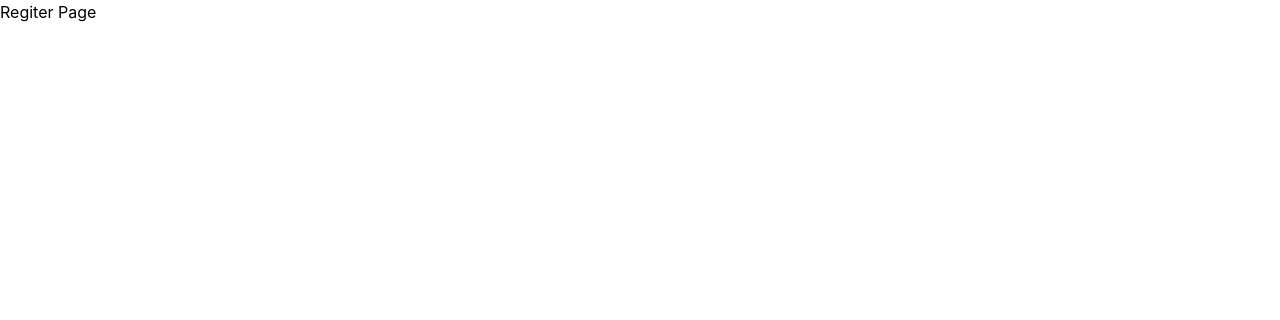
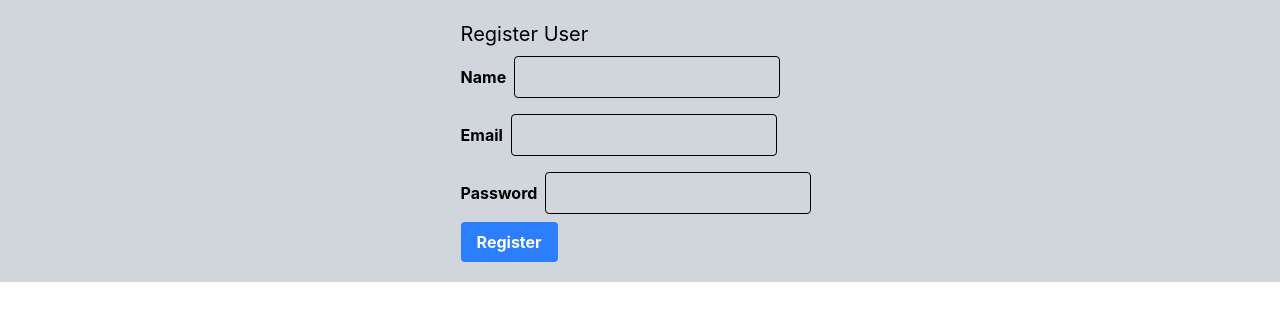
Before and after one commit to anilkharabe/react-admin, a React (Vite) app: page /register in a window 1280 px wide. Shown: the top 320 px of the page. Built offline with nearby package versions, Linux system fonts and the light colour scheme.

Commit message:
rest API integration

```diff
--- a/package.json
+++ b/package.json
@@ -10,6 +10,7 @@
     "preview": "vite preview"
   },
   "dependencies": {
+    "axios": "^1.15.2",
     "react": "^19.2.5",
     "react-dom": "^19.2.5",
     "react-router-dom": "^7.14.2"
--- a/src/common/Button.jsx
+++ b/src/common/Button.jsx
@@ -1,6 +1,6 @@
-const Button = ({text})=>{
+const Button = ({text, ...props})=>{
     return (
-        <button className="bg-blue-500 hover:bg-blue-700 text-white font-bold py-2 px-4 rounded">
+        <button className="bg-blue-500 hover:bg-blue-700 text-white font-bold py-2 px-4 rounded" {...props}>
             {text}
         </button>
     )
--- a/src/pages/Dashboard.jsx
+++ b/src/pages/Dashboard.jsx
@@ -1,8 +1,9 @@
 const Dashboard = ()=>{
     return(
-        <div>
-            Dashboard Page
-        </div>
+       <div className="text-center p-6 m-6">
+        <h1 className="text-2xl font-bold">Admin Dashboard</h1>
+        <p className="text-4xl">Welcome to Restaurant Admin Panel</p>
+       </div>
     )
 }
 export default Dashboard;
--- a/src/pages/Login.jsx
+++ b/src/pages/Login.jsx
@@ -1,25 +1,59 @@
 import { useState } from "react";
 import Button from "../common/Button";
 import Input from "../common/Input";
-const Login = ()=>{
+import { useNavigate } from "react-router-dom";
+import { loginUser } from "../services/authServices";
 
+const Login = () => {
   const [form, setForm] = useState({
-        email:"anil@gmail.com",
-        password:"password"
-    })
+    email: "",
+    password: "",
+  });
 
-    const handleSubmit =()=>{
-        console.log('handleSubmit is clicked');
+  const navigate = useNavigate();
+
+  const handleChange = (e) => {
+    console.log("event", e.target.value);
+    console.log("event name", e.target.name);
+    setForm({
+      ...form,
+      [e.target.name]: e.target.value,
+    });
+  };
+
+  const handleSubmit = async (e) => {
+    e.preventDefault();
+    try {
+      // we can make API request
+      const data = await loginUser(form);
+      console.log("data", data.data.token);
+      sessionStorage.setItem("token", data.data);
+      navigate("/dashboard");
+    } catch (error) {
+        console.error('Login error', error)
     }
+  };
 
-    return(
+  return (
     <div className="flex items-center justify-center py-5 bg-gray-300">
       <form onSubmit={handleSubmit}>
         <h2 className="text-xl">Login</h2>
-                <Input label="Email" name='email' value={form.email}></Input>
-                <Input label="Password" name='password' type='password' value={form.password}></Input>
+        <Input
+          label="Email"
+          name="email"
+          value={form.email}
+          onChange={handleChange}
+        ></Input>
+        <Input
+          label="Password"
+          name="password"
+          type="password"
+          value={form.password}
+          onChange={handleChange}
+        ></Input>
+        <Button text="Login" type="submit"></Button>
       </form>
     </div>
-    )
-}
+  );
+};
 export default Login;
--- a/src/pages/Register.jsx
+++ b/src/pages/Register.jsx
@@ -1,8 +1,61 @@
-const Register = ()=>{
-    return(
-        <div>
-            Regiter Page
-        </div>
-    )
-}
+import { useState } from "react";
+import Button from "../common/Button";
+import Input from "../common/Input";
+import { useNavigate } from "react-router-dom";
+import { regiterUser } from "../services/authServices";
+
+const Register = () => {
+  const [form, setForm] = useState({
+    name: "",
+    email: "",
+    password: "",
+  });
+
+  const navigate = useNavigate();
+
+  const handleChange = (e) => {
+    setForm({
+      ...form,
+      [e.target.name]: e.target.value,
+    });
+  };
+
+  const handleSubmit = async(e) => {
+    e.preventDefault();
+    console.log("form data", form);
+    const data = await regiterUser(form);
+    console.log('register call data', data)
+    navigate("/");
+  };
+
+  return (
+    <div className="flex items-center justify-center py-5 bg-gray-300">
+      <form onSubmit={handleSubmit}>
+        <h2 className="text-xl">Register User</h2>
+
+        <Input
+          label="Name"
+          name="name"
+          value={form.name}
+          onChange={handleChange}
+        ></Input>
+
+        <Input
+          label="Email"
+          name="email"
+          value={form.email}
+          onChange={handleChange}
+        ></Input>
+        <Input
+          label="Password"
+          name="password"
+          type="password"
+          value={form.password}
+          onChange={handleChange}
+        ></Input>
+        <Button text="Register" type="submit"></Button>
+      </form>
+    </div>
+  );
+};
 export default Register;
--- /dev/null
+++ b/src/services/authServices.js
@@ -0,0 +1,20 @@
+// login
+// register
+
+import axios from "axios";
+
+const API = axios.create({
+    baseURL: 'http://localhost:5000'
+});
+
+// Register API
+
+export const regiterUser = async(data) =>{
+    return await API.post('/api/auth/register', data)
+}
+
+export const loginUser = async(data) =>{
+    return await API.post('/api/auth/login', data)
+}
+
+// http://localhost:5000/api/auth/register
```
Also changed, not shown: 1 other file (tests, documents, lock files or other folders). Lines whose indentation alone changed are shown as unchanged.
